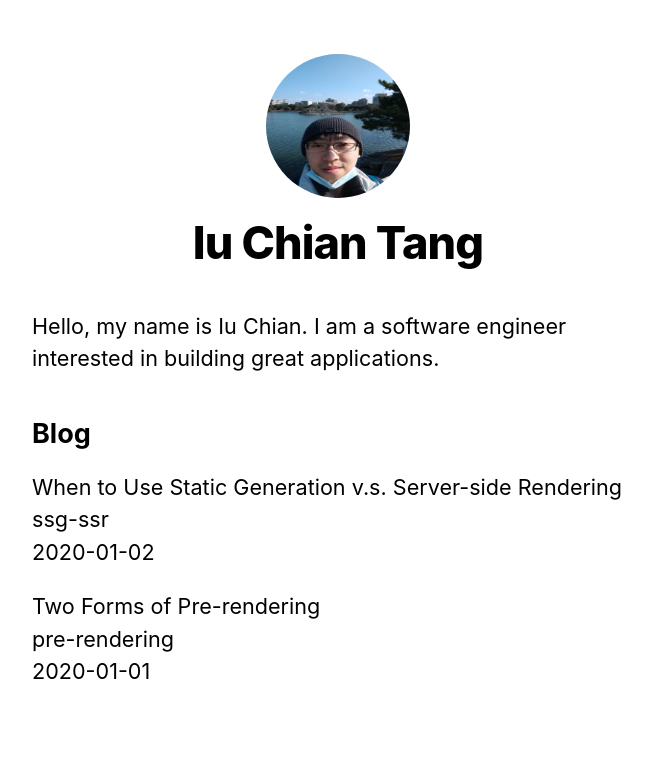
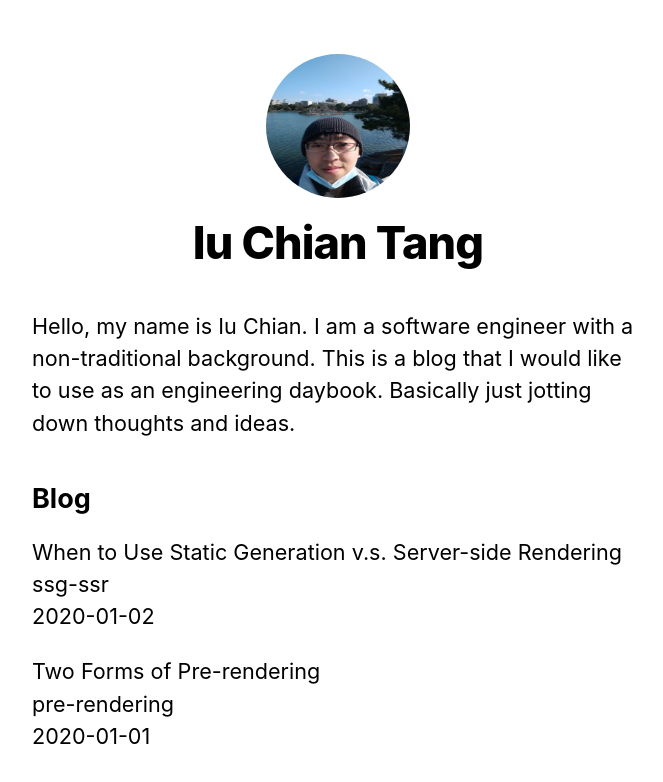
Before and after one commit to tonygooseduck/nextjs-blog, a Next.js app: page / in a window 1280 px wide. Shown: the top 782 px of the page, without its empty margins (302-965 px from the left). Built offline with nearby package versions, Linux system fonts and the light colour scheme.

Commit message:
Change home page intro

```diff
--- a/pages/index.js
+++ b/pages/index.js
@@ -10,7 +10,7 @@ export default function Home({ allPostsData }) {
 		<title>{siteTitle}</title>
 	  </Head>
 	  <section className={utilStyles.headingMd}>
-		<p>Hello, my name is Iu Chian. I am a software engineer interested in building great applications.</p>
+		<p>Hello, my name is Iu Chian. I am a software engineer with a non-traditional background. This is a blog that I would like to use as an engineering daybook. Basically just jotting down thoughts and ideas.</p>
 	  </section>
 	  <section className={`${utilStyles.headingMd} ${utilStyles.padding1px}`}>
 		<h2 className={utilStyles.headingLg}>Blog</h2>
```
